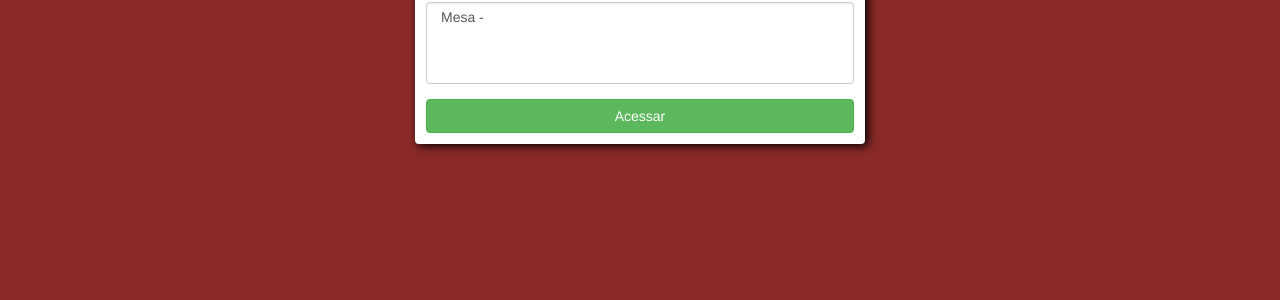
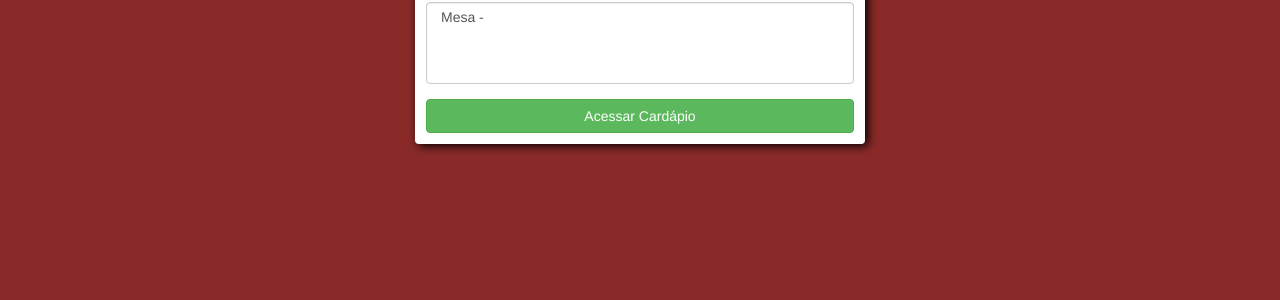
Before and after one commit to taciobrito/cardapio, a PHP site: page / in a window 1280 px wide. Shown: the part 352-652 px from the top of the page. Run offline with PHP 8.4, Linux system fonts and the light colour scheme; tables that the repository leaves empty or names only in its code hold one stand-in row (values such as "Sample post"); data that the repository does not hold is empty.

Commit message:
upload home

```diff
--- a/App/View/home.php
+++ b/App/View/home.php
@@ -28,7 +28,7 @@ $pagina = "gerenciaCardapio";
 	        </select>
 		</div>
 
-        <button class="btn btn-success btn-block" type="submit">Acessar</button>
+        <button class="btn btn-success btn-block" type="submit">Acessar Cardápio</button>
     </form>
 </div>
 
```
